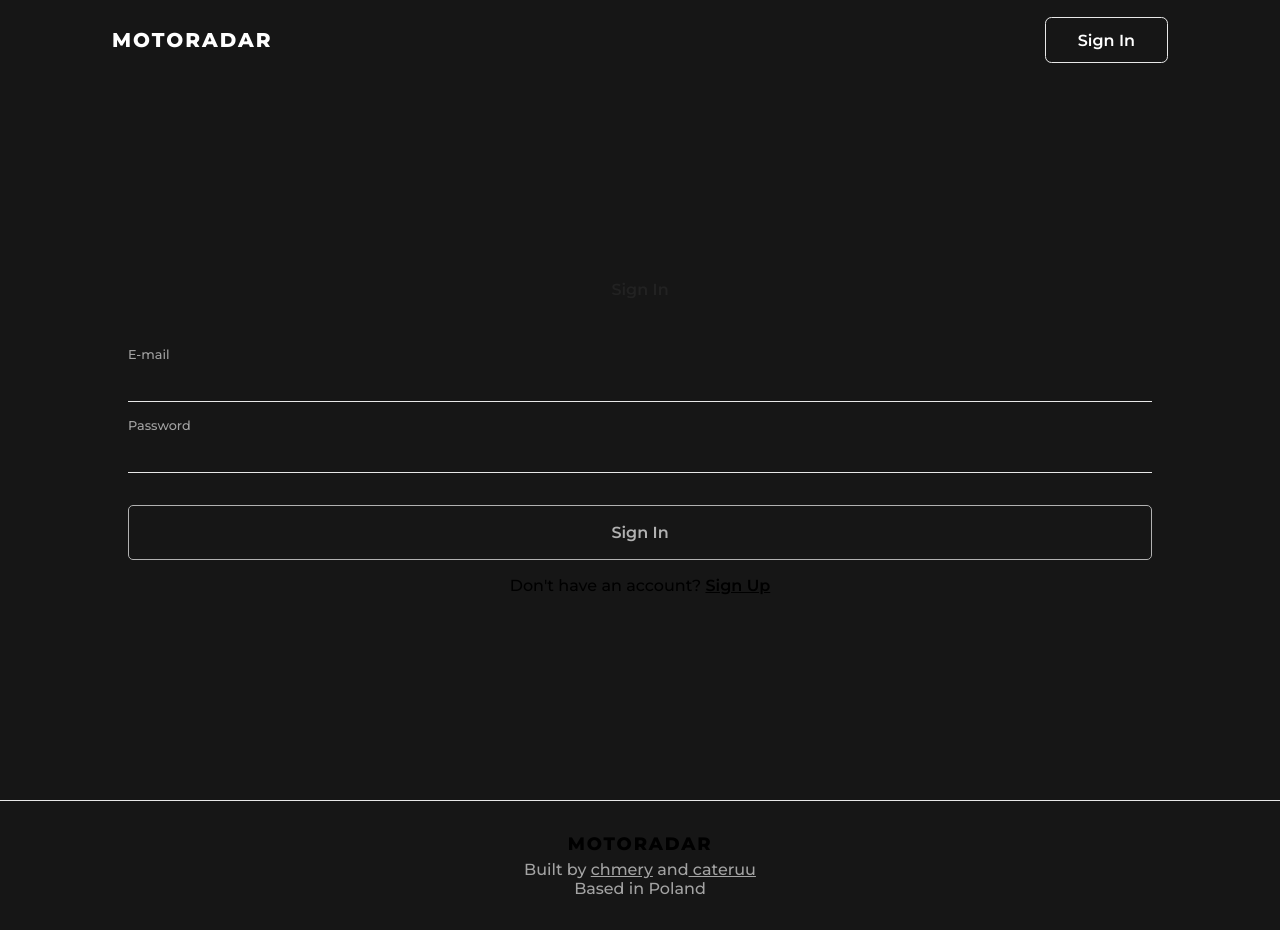
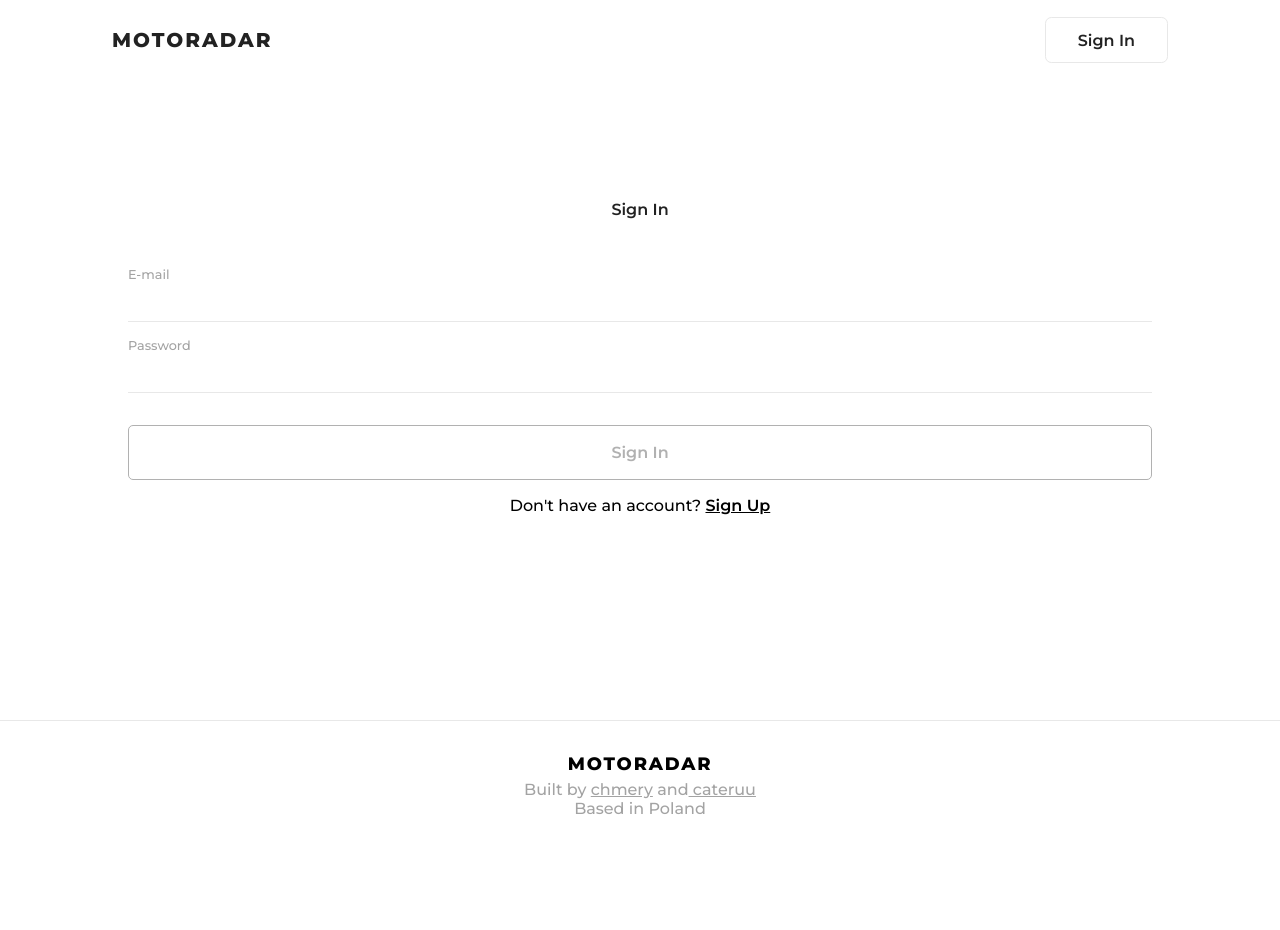
Before and after one commit to chmery/motoradar, a Next.js app: page /sign-in in a window 1280 px wide. After the commit the page ends 850 px from the top, so only its background shows below. Built offline with nearby package versions, Linux system fonts and the light colour scheme; no server answers.

Commit message:
auth form error text margin

```diff
--- a/src/components/Auth/SignInForm/SignInForm.module.scss
+++ b/src/components/Auth/SignInForm/SignInForm.module.scss
@@ -41,6 +41,7 @@
 .error {
   color: var(--error);
   font-size: 0.8rem;
+  margin-bottom: 5px;
 }
 
 .button {
--- a/src/components/Auth/SignUpForm/SignUpForm.module.scss
+++ b/src/components/Auth/SignUpForm/SignUpForm.module.scss
@@ -41,6 +41,7 @@
 .error {
   color: var(--error);
   font-size: 0.8rem;
+  margin-bottom: 5px;
 }
 
 .button {
--- a/src/components/UI/Wrapper/Wrapper.module.scss
+++ b/src/components/UI/Wrapper/Wrapper.module.scss
@@ -1,5 +1,5 @@
 .wrapper {
   max-width: 70rem;
-  padding: 0 2em;
+  padding: 8em 2em;
   margin: auto;
 }
--- a/src/components/layout/header/header.module.scss
+++ b/src/components/layout/header/header.module.scss
@@ -6,12 +6,25 @@
   height: 5rem;
   background: transparent;
   color: #fff;
-  position: relative;
-  z-index: 10;
+  position: absolute;
 
   & a {
     font-weight: 600;
   }
+}
+
+.header-dark {
+  color: var(--dark-text);
+
+  & .button:hover {
+    border: solid 1px var(--blue);
+    background-color: var(--blue);
+    color: #fff;
+  }
+}
+
+.header-dark {
+  color: var(--dark-text);
 }
 
 .nav {
--- a/src/components/layout/header/header.tsx
+++ b/src/components/layout/header/header.tsx
@@ -1,12 +1,23 @@
-import styles from './header.module.scss'
-import Link from 'next/link'
-import { AuthType, useAuth } from '../../../store/AuthContext'
+import styles from './Header.module.scss';
+import Link from 'next/link';
+import { AuthType, useAuth } from '../../../store/AuthContext';
+import { useRouter } from 'next/router';
+import { useEffect, useState } from 'react';
 
 const Header = () => {
-  const { user } = useAuth() as AuthType
+  const { user } = useAuth() as AuthType;
+  const { pathname } = useRouter();
+
+  const [headerClass, setHeaderClass] = useState(styles.header);
+
+  useEffect(() => {
+    pathname !== '/'
+      ? setHeaderClass(`${styles.header} ${styles['header-dark']}`)
+      : setHeaderClass(styles.header);
+  }, []);
 
   return (
-    <header className={styles.header}>
+    <header className={headerClass}>
       <nav className={styles.nav}>
         <Link href='/'>MOTORADAR</Link>
         <div className={styles.links}>
@@ -23,7 +34,7 @@ const Header = () => {
         </div>
       </nav>
     </header>
-  )
-}
+  );
+};
 
-export default Header
+export default Header;
--- a/src/components/layout/layout.tsx
+++ b/src/components/layout/layout.tsx
@@ -1,6 +1,6 @@
 import { ReactNode } from 'react';
 import Footer from './footer/footer';
-import Header from './header/Header';
+import Header from './header/header';
 
 const Layout = ({ children }: { children: ReactNode }) => {
   return (
--- a/src/pages/_app.tsx
+++ b/src/pages/_app.tsx
@@ -1,5 +1,5 @@
 import '../styles/main.scss'
-import Layout from '../components/layout/Layout'
+import Layout from '../components/Layout/Layout'
 import type { AppProps } from 'next/app'
 import { AuthContextProvider } from '../store/AuthContext'
 
--- a/src/pages/index.module.scss
+++ b/src/pages/index.module.scss
@@ -17,6 +17,5 @@
 }
 
 .filter {
-  padding-top: 8rem;
   max-width: 30rem;
 }
--- a/src/styles/_boilerplate.scss
+++ b/src/styles/_boilerplate.scss
@@ -4,7 +4,6 @@ html,
 body {
   padding: 0;
   margin: 0;
-  background-color: rgb(22, 22, 22);
 }
 
 * {
```
